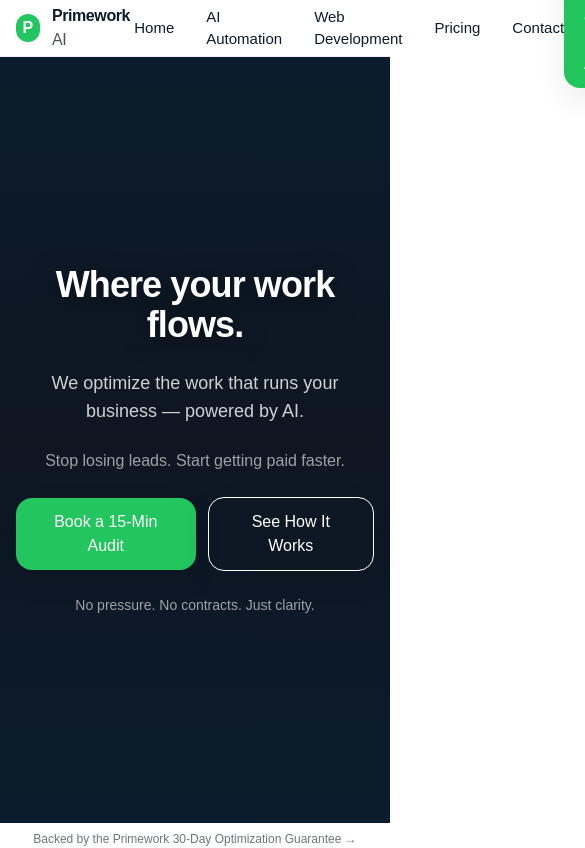
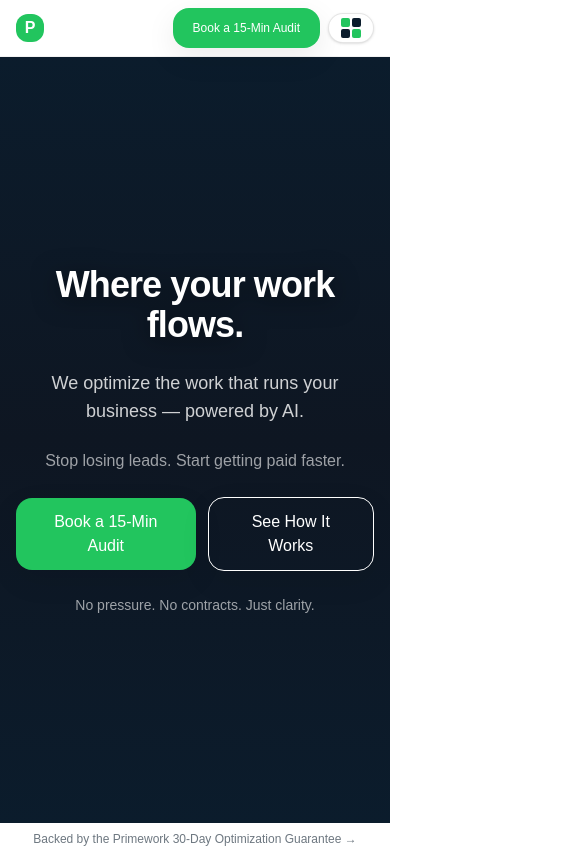
Before and after one commit to FMGJFish/primework-ai, a Next.js app: page / in a window 390 px wide. Shown: the top 848 px of the page, 585 px wide, since content can reach past the window. Built offline with nearby package versions, Linux system fonts and the light colour scheme.

Commit message:
Add NavMenuIcon, update Header mobile menu, add sample CSV

```diff
--- a/components/Header.tsx
+++ b/components/Header.tsx
@@ -1,70 +1,118 @@
+// components/Header.tsx
 "use client";
+
+import { useState } from "react";
 import Link from "next/link";
 import { usePathname } from "next/navigation";
-import { AuditButton } from "@/components/AuditButton"; // ← NEW IMPORT
+import { AuditButton } from "@/components/AuditButton";
+import NavMenuIcon from "@/components/NavMenuIcon";
+
+
+const navLinks = [
+  { href: "/", label: "Home" },
+  { href: "/automation", label: "AI Automation" },
+  { href: "/web-development", label: "Web Development" },
+  { href: "/pricing", label: "Pricing" },
+  { href: "/contact", label: "Contact" },
+];
 
 export default function Header() {
   const pathname = usePathname();
+  const [menuOpen, setMenuOpen] = useState(false);
+
+  const closeMenu = () => setMenuOpen(false);
 
   return (
-    <header className="sticky top-0 z-40 bg-white/70 backdrop-blur border-b border-black/5">
-      <div className="container flex h-14 items-center justify-between">
-
+    <>
+      <header className="sticky top-0 z-40 bg-white/80 backdrop-blur border-b border-black/5">
+        <div className="container flex h-14 items-center justify-between gap-3">
           {/* Brand */}
-        <Link href="/" className="flex items-center gap-3">
+          <Link href="/" className="flex items-center gap-3" onClick={closeMenu}>
             <div
               className="w-7 h-7 rounded-xl flex items-center justify-center text-white font-bold"
               style={{ background: "var(--brand-accent)" }}
             >
               P
             </div>
-          <span className="text-[var(--color-ink)] font-semibold tracking-tight">
+            <span className="hidden sm:inline text-[var(--color-ink)] font-semibold tracking-tight">
               Primework <span className="opacity-75 font-normal">AI</span>
             </span>
           </Link>
 
-        {/* Nav */}
-        <nav className="flex items-center gap-8 text-[15px] font-medium">
+          {/* Desktop Nav */}
+          <nav className="hidden md:flex items-center gap-8 text-[15px] font-medium">
+            {navLinks.map((link) => {
+              const isActive =
+                link.href === "/"
+                  ? pathname === "/"
+                  : pathname.startsWith(link.href);
+
+              return (
                 <Link
-            href="/"
-            className="text-[var(--color-ink)] hover:text-[var(--brand-accent)] transition-colors"
+                  key={link.href}
+                  href={link.href}
+                  className={
+                    "text-[var(--color-ink)] hover:text-[var(--brand-accent)] transition-colors" +
+                    (isActive ? " text-[var(--brand-accent)]" : "")
+                  }
                 >
-            Home
+                  {link.label}
                 </Link>
-
-          <Link
-            href="/automation"
-            className="text-[var(--color-ink)] hover:text-[var(--brand-accent)] transition-colors"
-          >
-            AI Automation
-          </Link>
-
-          <Link
-            href="/web-development"
-            className="text-[var(--color-ink)] hover:text-[var(--brand-accent)] transition-colors"
-          >
-            Web Development
-          </Link>
-
-          <Link
-            href="/pricing"
-            className="text-[var(--color-ink)] hover:text-[var(--brand-accent)] transition-colors"
-          >
-            Pricing
-          </Link>
-
-          <Link
-            href="/contact"
-            className="text-[var(--color-ink)] hover:text-[var(--brand-accent)] transition-colors"
-          >
-            Contact
-          </Link>
+              );
+            })}
           </nav>
 
-        {/* CTA — now reusable */}
-        <AuditButton className="hidden sm:inline-flex" />
+          {/* Right side: CTA + Mobile Menu button */}
+          <div className="flex items-center gap-2">
+            {/* CTA always visible (smaller on mobile) */}
+            <AuditButton className="btn btn-primary px-3 py-1 text-xs sm:text-sm md:px-4 md:py-2">
+              Book a 15-Min Audit
+            </AuditButton>
 
+            {/* Mobile dropdown trigger */}
+            <button
+              type="button"
+              className="inline-flex items-center gap-1 rounded-full border border-black/10 px-3 py-1 text-xs font-medium text-[var(--color-ink)] bg-white shadow-sm md:hidden"
+              onClick={() => setMenuOpen((open) => !open)}
+              aria-expanded={menuOpen}
+              aria-label="Toggle navigation menu"
+            >
+              <NavMenuIcon open={menuOpen} />
+            </button>
+          </div>
         </div>
       </header>
+
+      {/* Mobile dropdown panel */}
+      {menuOpen && (
+  <div className="md:hidden border-b border-black/5 bg-white/95 backdrop-blur shadow-sm">
+    <div className="container py-3 flex flex-col gap-1">
+      {navLinks.map((link) => {
+        const isActive =
+          link.href === "/"
+            ? pathname === "/"
+            : pathname.startsWith(link.href);
+
+        return (
+          <Link
+            key={link.href}
+            href={link.href}
+            onClick={closeMenu}
+            className={
+              "py-2 text-sm font-medium rounded-lg px-2 " +
+              (isActive
+                ? "bg-[var(--brand-accent)]/5 text-[var(--brand-accent)]"
+                : "text-[var(--color-ink)] hover:bg-slate-100")
+            }
+          >
+            {link.label}
+          </Link>
+        );
+      })}
+    </div>
+  </div>
+)}
+
+    </>
   );
 }
--- a/components/InteractiveFlow.tsx
+++ b/components/InteractiveFlow.tsx
@@ -280,7 +280,13 @@ export default function InteractiveFlow() {
           <div>
             <p className="text-sm text-brand-ink/70">Append this flow to Google Sheets / CRM.</p>
             <button onClick={doLogToSheets} className="btn btn-primary mt-4">Log to Sheet</button>
-            <a href="/api/export" className="btn btn-outline mt-3">Download CSV</a>
+            <a
+              href="/sample-lead-pipeline.csv"
+              download
+              className="btn btn-outline"
+            >
+             Download CSV
+            </a>
           </div>
         );
 
--- /dev/null
+++ b/components/NavMenuIcon.tsx
@@ -0,0 +1,26 @@
+// components/NavMenuIcon.tsx
+"use client";
+
+type NavMenuIconProps = {
+  open?: boolean;
+};
+
+export default function NavMenuIcon({ open }: NavMenuIconProps) {
+  return (
+    <div
+      aria-hidden="true"
+      className={`grid grid-cols-2 gap-[2px] w-5 h-5 transition-transform duration-150 ${
+        open ? "scale-110 rotate-3" : "scale-100"
+      }`}
+    >
+      {/* Top-left: Emerald */}
+      <span className="block w-full h-full rounded-[2px] bg-[var(--brand-accent)]" />
+      {/* Top-right: Navy */}
+      <span className="block w-full h-full rounded-[2px] bg-[var(--color-ink)]" />
+      {/* Bottom-left: Navy */}
+      <span className="block w-full h-full rounded-[2px] bg-[var(--color-ink)]" />
+      {/* Bottom-right: Emerald */}
+      <span className="block w-full h-full rounded-[2px] bg-[var(--brand-accent)]" />
+    </div>
+  );
+}
```
Also changed, not shown: public/sample-lead-pipeline.csv (added). Lines whose indentation alone changed are shown as unchanged.
